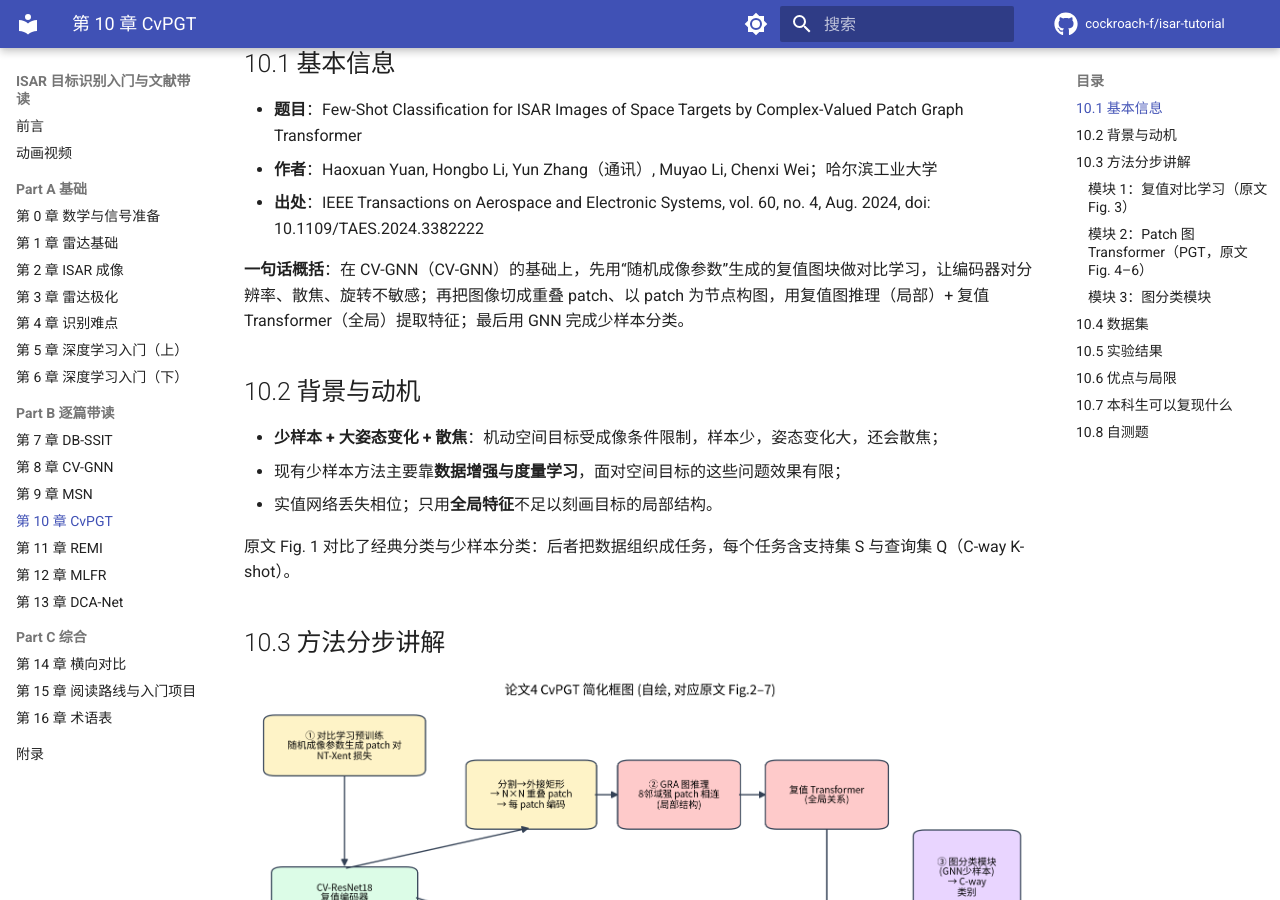
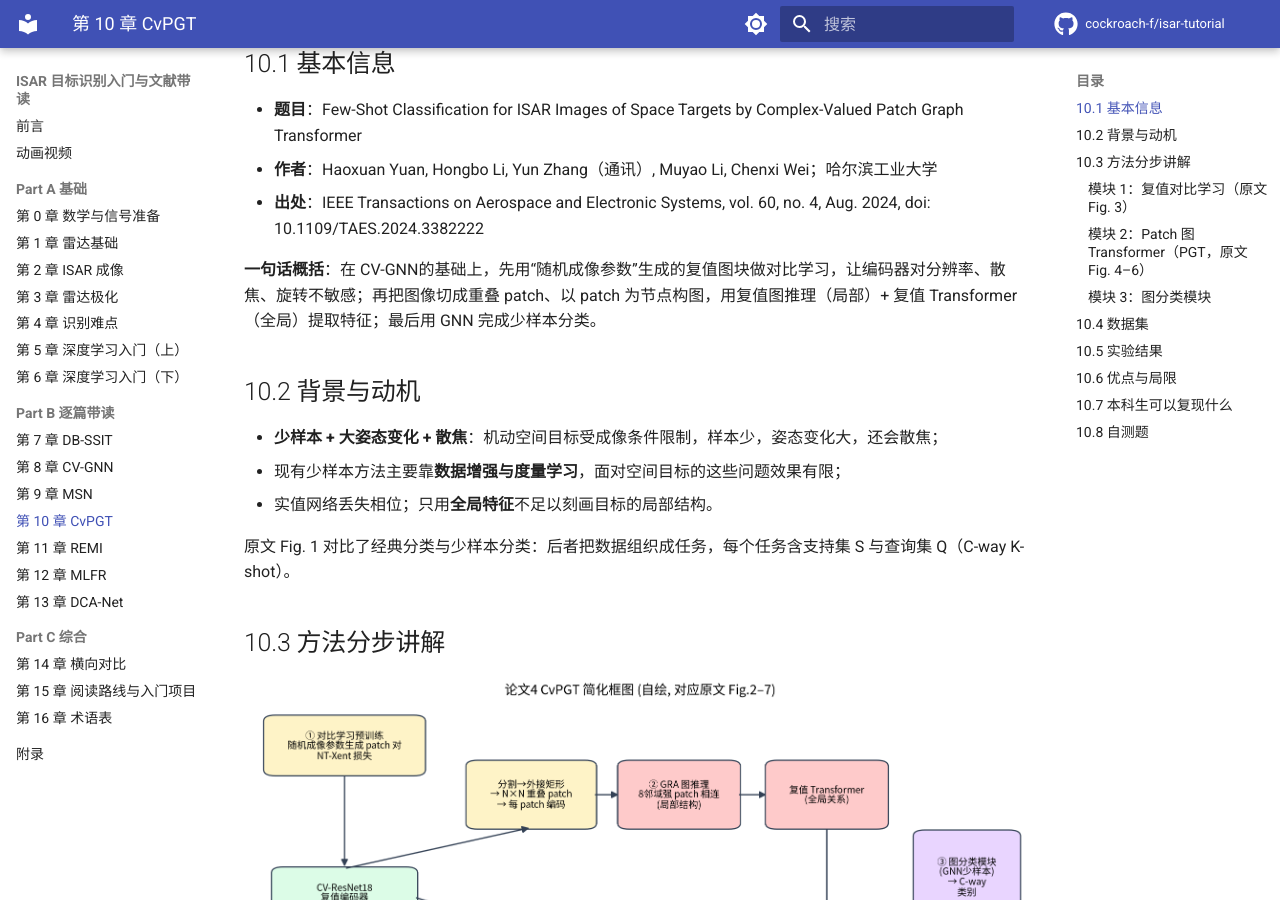
Before and after one commit to cockroach-f/isar-tutorial, an MkDocs documentation site: the page built from docs/part-b/B4_cvpgt.md, in a window 1280 px wide and 900 px high, scrolled down 497 px. Built offline with MkDocs 1.6.1 and Material for MkDocs 9.7.7, drawn with Linux system fonts in a browser that asks for light colours; comment, search, counter and statistics services are not loaded.

Commit message:
Tidy duplicated method names

```diff
--- a/docs/part-b/B4_cvpgt.md
+++ b/docs/part-b/B4_cvpgt.md
@@ -16,7 +16,7 @@
 - **作者**：Haoxuan Yuan, Hongbo Li, Yun Zhang（通讯）, Muyao Li, Chenxi Wei；哈尔滨工业大学
 - **出处**：IEEE Transactions on Aerospace and Electronic Systems, vol. 60, no. 4, Aug. 2024, doi: 10.1109/TAES.2024.3382222
 
-**一句话概括**：在 CV-GNN（CV-GNN）的基础上，先用“随机成像参数”生成的复值图块做对比学习，让编码器对分辨率、散焦、旋转不敏感；再把图像切成重叠 patch、以 patch 为节点构图，用复值图推理（局部）+ 复值 Transformer（全局）提取特征；最后用 GNN 完成少样本分类。
+**一句话概括**：在 CV-GNN的基础上，先用“随机成像参数”生成的复值图块做对比学习，让编码器对分辨率、散焦、旋转不敏感；再把图像切成重叠 patch、以 patch 为节点构图，用复值图推理（局部）+ 复值 Transformer（全局）提取特征；最后用 GNN 完成少样本分类。
 
 ## 10.2 背景与动机
 
```
Also changed, not shown: docs/part-a/A3_pol.md (+1 -1 lines), docs/part-a/A6_dl2.md (+1 -1 lines), docs/part-b/B2_cvgnn.md (+1 -1 lines), docs/part-b/B5_remi.md (+1 -1 lines).
